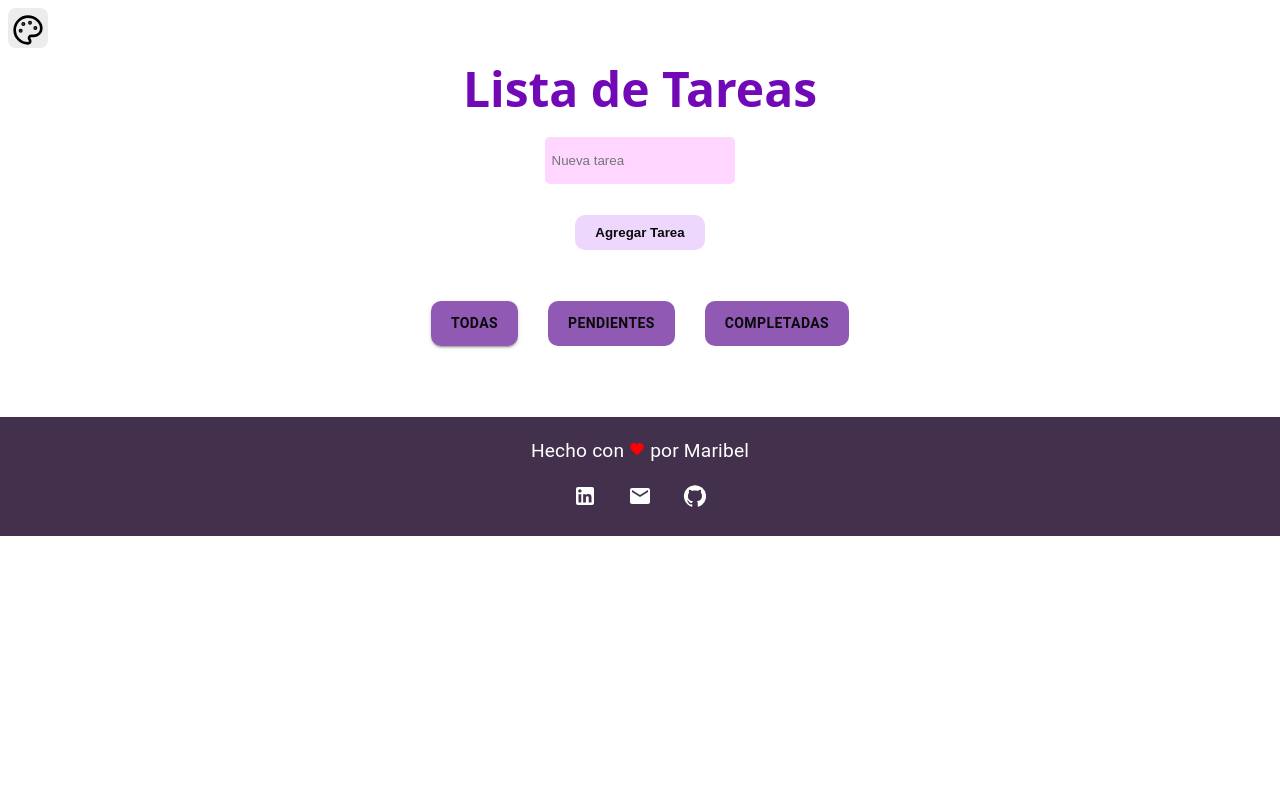
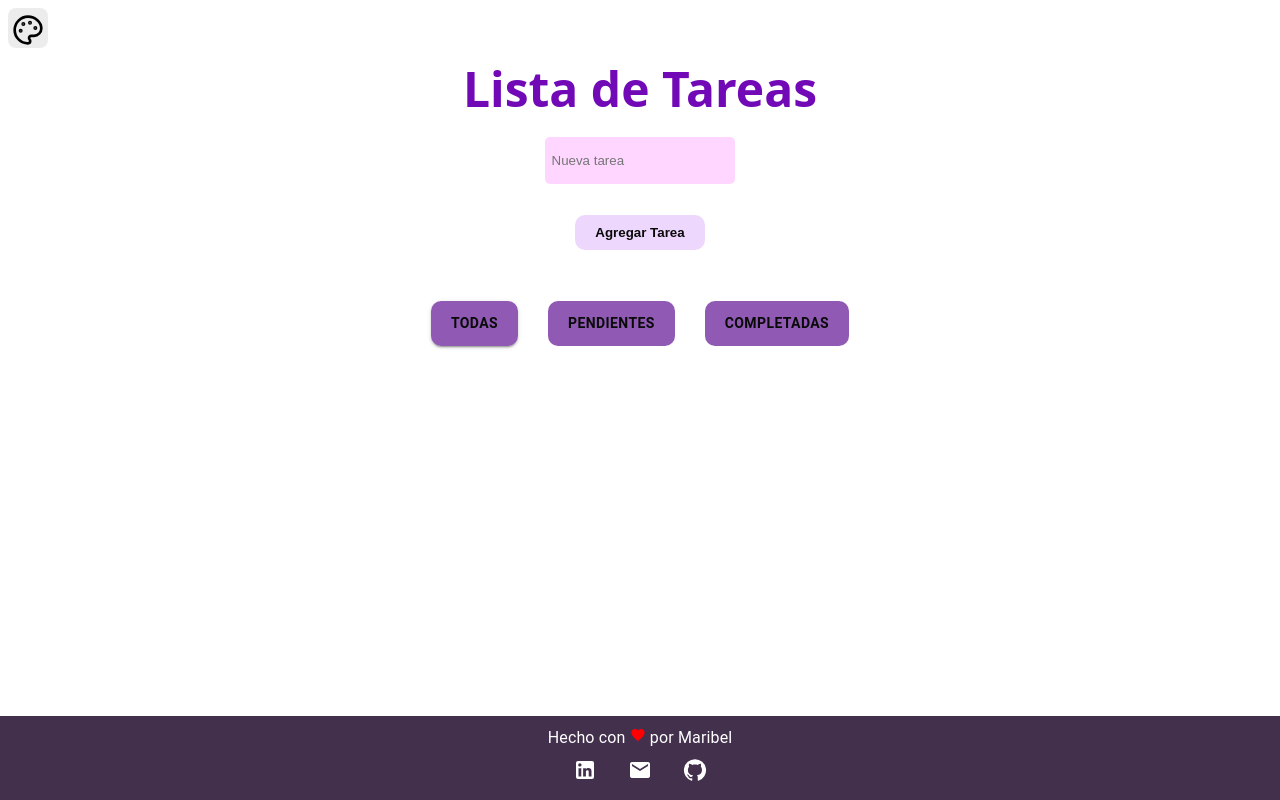
Before and after one commit to maribelcongo/lista-tareas, a React (Vite) app: page / in a window 1280 px wide. Built offline with nearby package versions, Linux system fonts and the light colour scheme; a web font is replaced by a local one.

Commit message:
cambios de estilos del footer

```diff
--- a/src/index.css
+++ b/src/index.css
@@ -180,13 +180,15 @@ button {
   display: flex;
   flex-direction: column;
   align-items: center;
-  padding: 20px;
+  padding: 10px;
   background-color: #43304d;
   color: white;
-
+  position: fixed;
   bottom: 0;
+  left: 0;
+  z-index: 100;
   width: 100%;
-
+}
 .footer-text {
   margin-bottom: 10px;
   font-size: 1.2rem;
@@ -215,7 +217,7 @@ button {
     align-items: center;
   }
 }
-}
+
 .selected-day {
   background-color: #300738;
   color: white;
```
Lines whose indentation alone changed are shown as unchanged.
